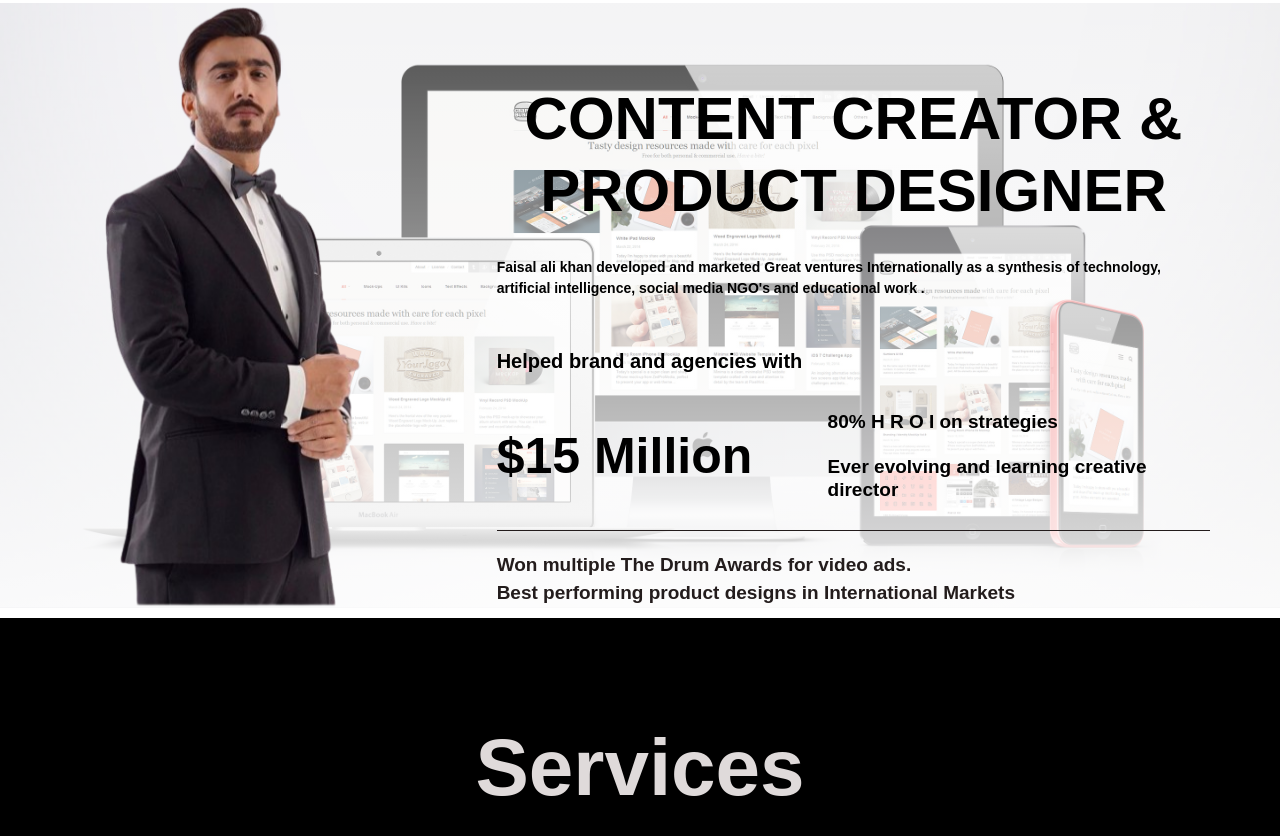
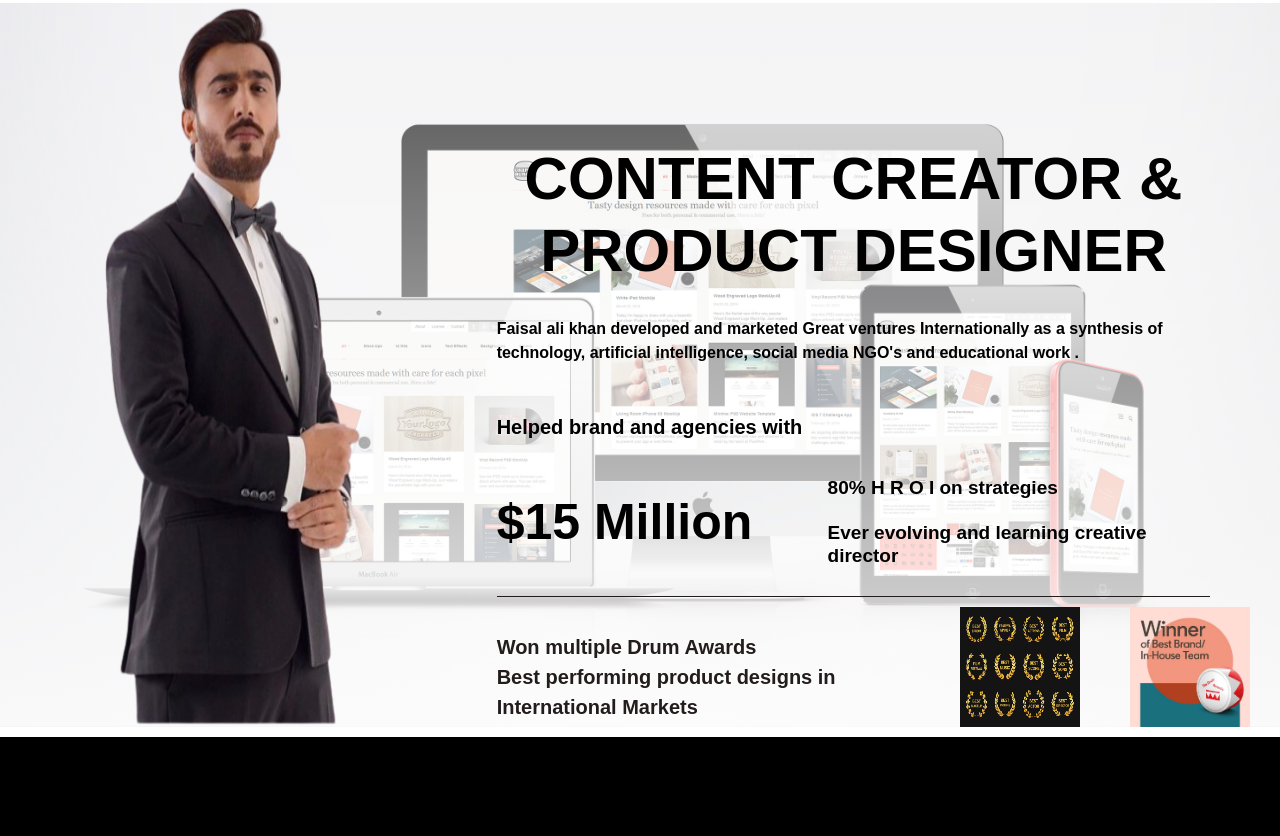
Before and after one commit to alimnsr1154/faisal_bhai, a plain HTML site: page faisal_ali_khan/index.html in a window 1280 px wide. Shown: the part 597-1433 px from the top of the page. Drawn offline with nearby package versions, Linux system fonts and the light colour scheme; a web font is replaced by a local one.

Commit message:
updated version

```diff
--- a/faisal_ali_khan/fourth.js
+++ b/faisal_ali_khan/fourth.js
@@ -1,4 +1,4 @@
-var images = ['assets/team-pics/services pages/slide1.jpg', 'assets/team-pics/services pages/slide2.png', 'assets/team-pics/services pages/slide3.png', 'assets/team-pics/services pages/slide4.png'];
+var images = ['assets/team-pics/services pages/slide1.png', 'assets/team-pics/services pages/slide2.png', 'assets/team-pics/services pages/slide3.png', 'assets/team-pics/services pages/slide4.png'];
 const frontDiv = document.querySelector('.front');
 
 // Remove any existing images
@@ -60,7 +60,7 @@ const goNext = () => {
 };
 
 // Call goNext every 3 seconds
-setInterval(goNext, 3000);
+setInterval(goNext, 4000);
 
 //Animation
 
--- a/faisal_ali_khan/index.html
+++ b/faisal_ali_khan/index.html
@@ -66,7 +66,7 @@
     <div class="second-section-wrapper" id="second-section">
         <div class="second-section-content">
             <div class="left">
-                <img src="assets/faisal.png" alt="Image">
+                <img src="assets/faisal_pics/faisal.png" alt="Image">
             </div>
             <div class="right">
                 <h2> CONTENT CREATOR &<br> PRODUCT DESIGNER </h2>
@@ -84,9 +84,13 @@
                     </div>
                 </div>
                 <div class="horizontal-bar"></div>
-                <p class="extra">Won multiple The Drum Awards for video ads. <br>
-                    Best performing product designs in International Markets
-                </p>
+                <div class="extra-content">
+                    <p class="extra">Won multiple Drum Awards <br>
+                        Best performing product designs in International Markets
+                    </p>
+                    <img src="assets/company-logos/award1.jpg" alt="Logo 1">
+                    <img src="assets/company-logos/award2.jpg" alt="Logo 2">
+                </div>
             </div>
         </div>
     </div>
@@ -114,12 +118,12 @@
                 <h1>SATISFIED CLIENTS</h1>
             </div>
             <div class="logos">
+                <img src="assets/company-logos/unilever.png" alt="Logo 4">
                 <img src="assets/company-logos/redbull.png" alt="Logo 1">
+                <img src="assets/company-logos/undp.png" alt="Logo 3">
+                <img src="assets/company-logos/toyota.png" alt="Logo 6">
                 <img src="assets/company-logos/serhant.jpg" alt="Logo 2">
-                <img src="assets/company-logos/undp.png" alt="Logo 3">
-                <img src="assets/company-logos/unilever.png" alt="Logo 4">
                 <img src="assets/company-logos/clutch.png" alt="Logo 5">
-                <img src="assets/company-logos/toyota.png" alt="Logo 6">
             </div>
         </div>
     </div>
--- a/faisal_ali_khan/portfolio.html
+++ b/faisal_ali_khan/portfolio.html
@@ -1,7 +1,9 @@
 <!DOCTYPE html>
 <html>
+
 <head>
     <title> FAISAL ALI KHAN - Portfolio</title>
+    <link rel="icon" href="assets/F_logo.png">
     <link rel="stylesheet" href="portfolio.css">
 </head>
 
@@ -11,4 +13,5 @@
     <div id="content-container"></div>
     <script src="portfolio.js"></script>
 </body>
+
 </html>
--- a/faisal_ali_khan/styles.css
+++ b/faisal_ali_khan/styles.css
@@ -208,7 +208,7 @@ a {
 }
 
 .second-section-content .right {
-    padding-top: 80px;
+    padding-top: 140px;
     position: relative;
     flex: 0 0 65%;
 }
@@ -224,11 +224,10 @@ a {
 
 .second-section-content p {
     font-family: "Montserrat", sans-serif;
-    font-size: 14px;
+    font-size: 16px;
     font-weight: bold;
     color: #000000;
     margin-left: 5%;
-    margin-right: 10%;
     margin-top: 20px;
 }
 
@@ -279,14 +278,27 @@ h3 {
     margin-right: auto;
 }
 
+.extra-content {
+    display: flex;
+    align-items: center;
+    gap: 50px;
+}
+
 .second-section-content .right .extra {
-    margin-right: 15%;
     font-family: "Montserrat", sans-serif;
-    font-size: 19px;
+    font-size: 20px;
     font-weight: bold;
     color: #231c1c;
     margin-bottom: 0;
 }
+
+
+
+.extra-content img {
+    width: 120px;
+    height: 120px;
+}
+
 
 @keyframes slideFromLeft {
     0% {
@@ -341,8 +353,6 @@ h3 {
     background-color: #ffffff;
 }
 
-
-
 .third-section-content .content {
     position: relative;
     z-index: 1;
@@ -370,13 +380,14 @@ h3 {
     display: flex;
     justify-content: space-between;
     margin-top: 50px;
-    margin-left: 50px;
-    margin-right: 50px;
+    margin-left: 70px;
+    margin-right: 70px;
     margin-bottom: 70px;
 }
 
 .third-section-content .logos img {
-    width: 140px;
+    width: 150px;
+    height: 150px;
 }
 
 @media (max-width: 768px) {
```
Also changed, not shown: faisal_ali_khan/portfolio.css (+3 -4 lines), faisal_ali_khan/assets/company-logos/award1.jpg (added), faisal_ali_khan/assets/company-logos/award2.jpg (added), faisal_ali_khan/assets/faisal_pics/cover.png (renamed from faisal_ali_khan/assets/cover.png), faisal_ali_khan/assets/faisal_pics/faisal.png (renamed from faisal_ali_khan/assets/faisal.PNG), faisal_ali_khan/assets/faisalalikhan_background.png (deleted), faisal_ali_khan/assets/team-pics/services pages/slide1.jpg (deleted), faisal_ali_khan/assets/team-pics/services pages/slide1.png (added), faisal_ali_khan/assets/team-pics/services pages/slide2.png, faisal_ali_khan/assets/team-pics/services pages/slide3.png, faisal_ali_khan/assets/team-pics/services pages/slide4.png.
